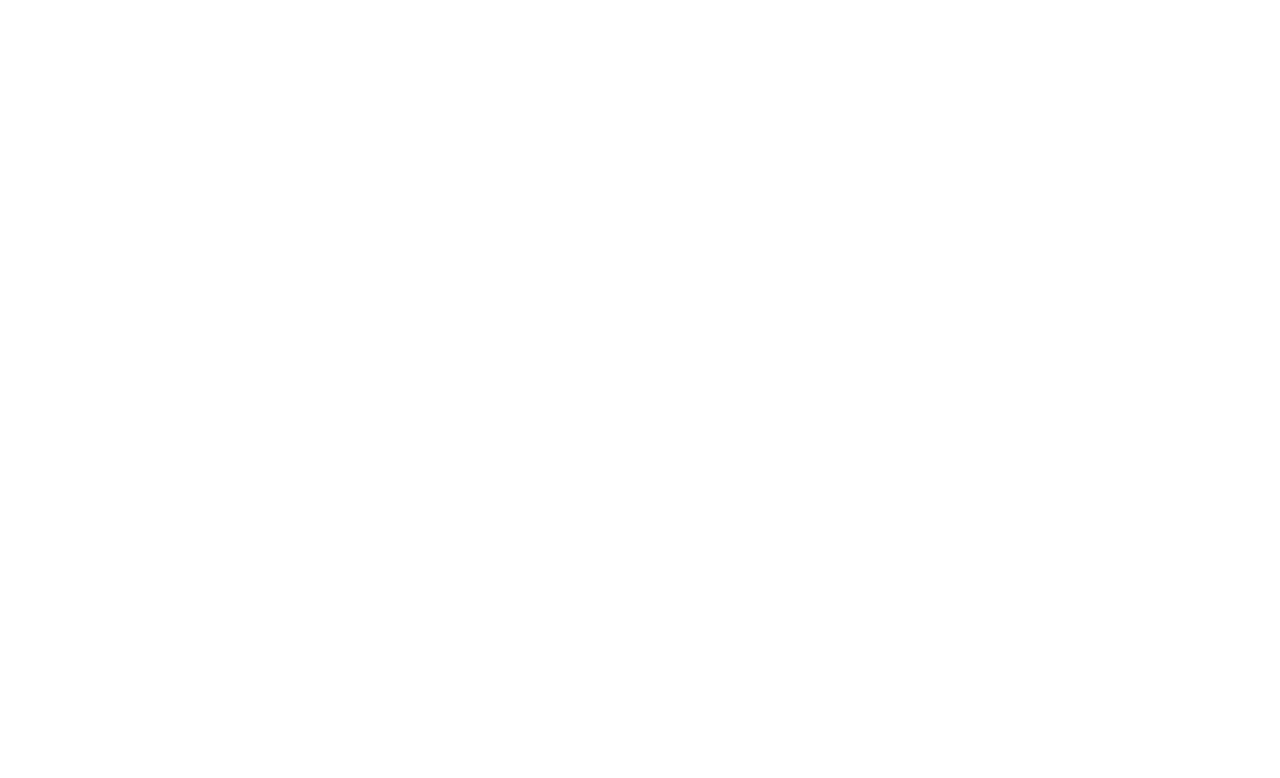
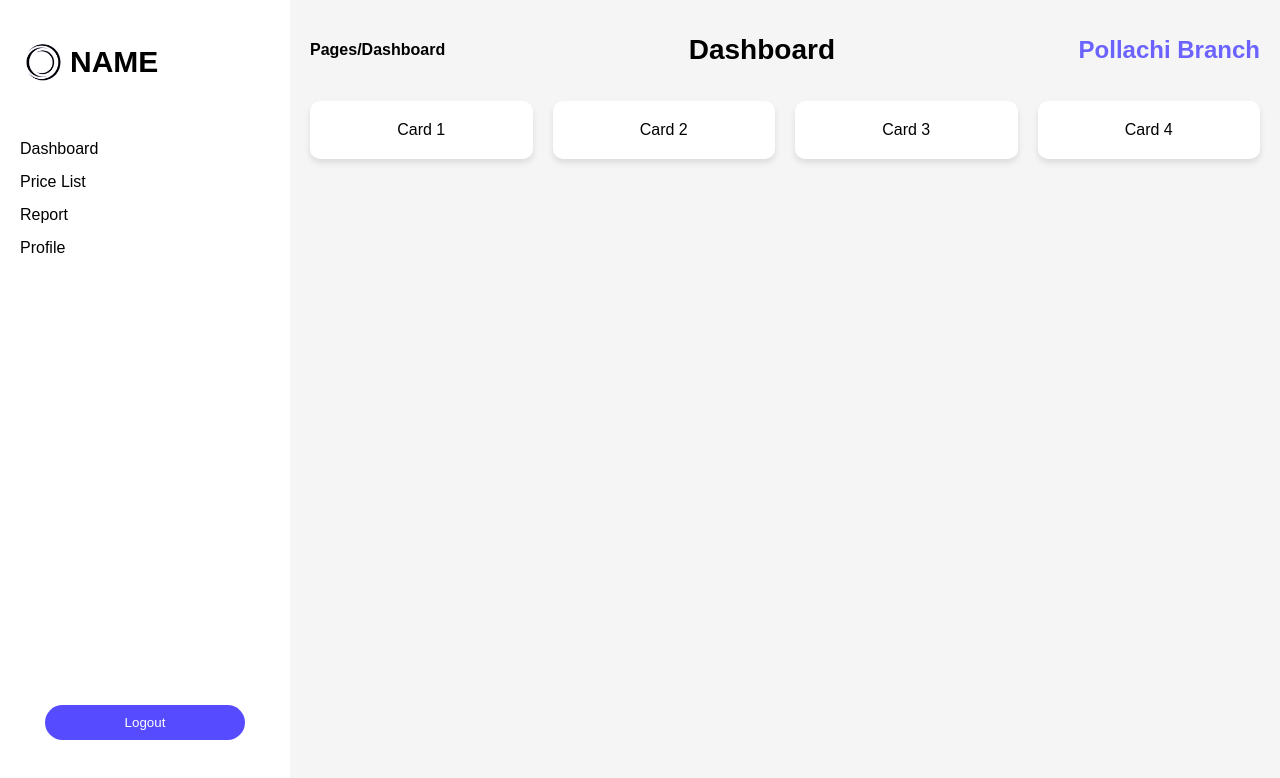
Before and after one commit to KEERTHIAANAND/Photography-Project, a React (Create React App) app: page /dashboard in a window 1280 px wide. Before the commit this address had no page. Shown: the top 778 px of the page. Built offline with nearby package versions, Linux system fonts and the light colour scheme.

Commit message:
DashBoard Page started

```diff
--- a/src/App.js
+++ b/src/App.js
@@ -1,12 +1,14 @@
 import React from "react";
 import { BrowserRouter as Router, Routes, Route } from "react-router-dom";
 import LoginPage from "./components/LoginPage";
+import Dashboard from "./components/Dashboard";
 
 function App() {
   return (
     <Router>
       <Routes>
         <Route path="/" element={<LoginPage />} />
+        <Route path="/dashboard" element={<Dashboard />} />
       </Routes>
     </Router>
   );
--- /dev/null
+++ b/src/components/Dashboard.css
@@ -0,0 +1,96 @@
+.dashboard-container {
+  display: flex;
+  width: 100vw; /* Full width */
+  height: 100vh; /* Full height */
+  overflow: hidden; /* Prevent scrolling */
+}
+
+.sidebar {
+  width: 250px;
+  height: 100vh; /* Full height */
+  background-color: 6c63ff;
+  display: flex;
+  flex-direction: column;
+  justify-content: space-between; /* Ensure the logout button stays at the bottom */
+  padding: 20px;
+}
+
+.sidebar-logo {
+  display: flex; /* Use flexbox for alignment */
+  align-items: center; /* Vertically align items */
+  gap: 5px; /* Add spacing between logo and name */
+  font-size: 20px;
+  font-weight: bold;
+  margin-bottom: 20px;
+}
+
+.sidebar-logo-image {
+  width: 45px;
+  height: 75px;
+  object-fit: contain;
+  border-radius: 50%; /* Optional: Make the logo circular */
+
+}
+
+.sidebar-menu ul {
+  list-style: none;
+  padding: 0;
+}
+
+.sidebar-menu li {
+  margin: 15px 0;
+  cursor: pointer;
+}
+
+.logout-button {
+  align-self: center; /* Center horizontally */
+  margin-top: auto; /* Push the button to the bottom */
+  background-color: #574bff;
+  color: #fff;
+  width: 200px;
+  border: none;
+  padding: 10px;
+  cursor: pointer;
+  border-radius: 200px;
+  margin-bottom: 80px;
+}
+
+.dashboard-main {
+  flex: 1;
+  height: 100vh; /* Full height */
+  padding: 20px;
+  background-color: #f5f5f5;
+  overflow-y: auto; /* Allow vertical scrolling if content overflows */
+}
+
+.dashboard-header {
+  display: flex;
+  justify-content: space-between;
+  align-items: center;
+  margin-bottom: 20px;
+}
+
+.dashboard-header h1 {
+  font-size: 28px;
+  margin: 10px;
+
+}
+
+.dashboard-header h2 {
+  color: #6c63ff;
+  margin: 0;
+}
+
+.dashboard-content {
+  display: grid;
+  grid-template-columns: repeat(auto-fit, minmax(200px, 1fr));
+  gap: 20px;
+}
+
+.dashboard-card {
+  background-color: #fff;
+  padding: 20px;
+  border-radius: 10px;
+  box-shadow: 0 4px 6px rgba(0, 0, 0, 0.1);
+  text-align: center;
+}
--- /dev/null
+++ b/src/components/Dashboard.js
@@ -0,0 +1,39 @@
+import React from "react";
+import "./Dashboard.css";
+
+function Dashboard() {
+  return (
+    <div className="dashboard-container">
+      <aside className="sidebar">
+        <div className="sidebar-logo">
+          <img src={require("../assets/Logo.png")} alt="Logo" className="sidebar-logo-image" />
+          <h2 style={{ fontFamily: "Arial, sans-serif" }}>NAME</h2>
+        </div>
+        <nav className="sidebar-menu">
+          <ul>
+            <li>Dashboard</li>
+            <li>Price List</li>
+            <li>Report</li>
+            <li>Profile</li>
+          </ul>
+        </nav>
+        <button className="logout-button">Logout</button>
+      </aside>
+      <main className="dashboard-main">
+        <header className="dashboard-header">
+          <h4>Pages/Dashboard</h4>
+          <h1>Dashboard</h1>
+          <h2>Pollachi Branch</h2>
+        </header>
+        <section className="dashboard-content">
+          <div className="dashboard-card">Card 1</div>
+          <div className="dashboard-card">Card 2</div>
+          <div className="dashboard-card">Card 3</div>
+          <div className="dashboard-card">Card 4</div>
+        </section>
+      </main>
+    </div>
+  );
+}
+
+export default Dashboard;
--- a/src/components/LoginPage.js
+++ b/src/components/LoginPage.js
@@ -1,14 +1,21 @@
 import React from "react";
+import { useNavigate } from "react-router-dom";
 import "./LoginPage.css";
 
 function LoginPage() {
+  const navigate = useNavigate();
+
+  const handleLogin = (e) => {
+    e.preventDefault(); // Prevent form submission
+    navigate("/dashboard"); // Navigate to the Dashboard page
+  };
+
   return (
     <div className="login-container">
       <div className="login-form">
         <h1>Branch Login</h1>
-        <p>Enter your email and password to log in!
-        </p>
-        <form>
+        <p>Enter your email and password to log in!</p>
+        <form onSubmit={handleLogin}>
           <label>
             <select>
               <option>Select your Branch...</option>
@@ -16,16 +23,16 @@
           </label>
           <label>
             Email
-            <input type="email" placeholder="mail@simmple.com" required />
+            <input type="email" placeholder="admin@mail.com" required />
           </label>
           <label>
             Password
-            <input type="password" placeholder="Min. 8 characters" required />
+            <input type="password" placeholder="8 Characters" required />
           </label>
           <div className="form-options">
             <label>
               <input type="checkbox" />
-                 Keep me logged in
+              Keep me logged in
             </label>
             <a href="#">Forget password?</a>
           </div>
```
